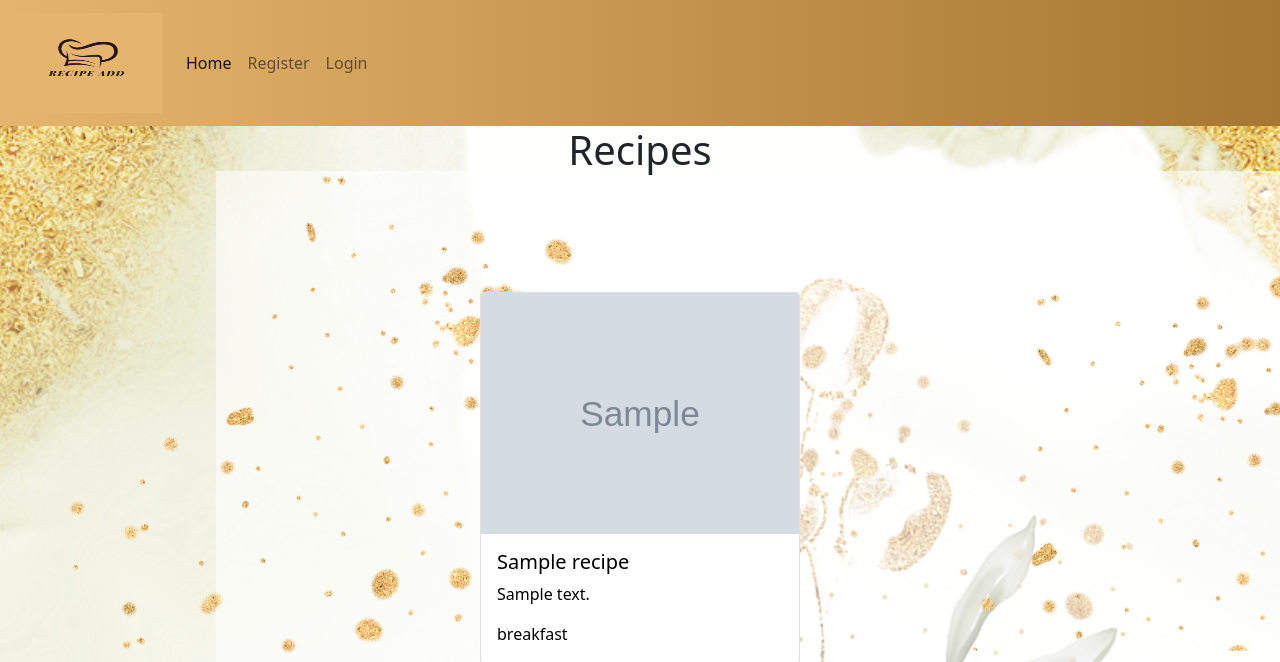
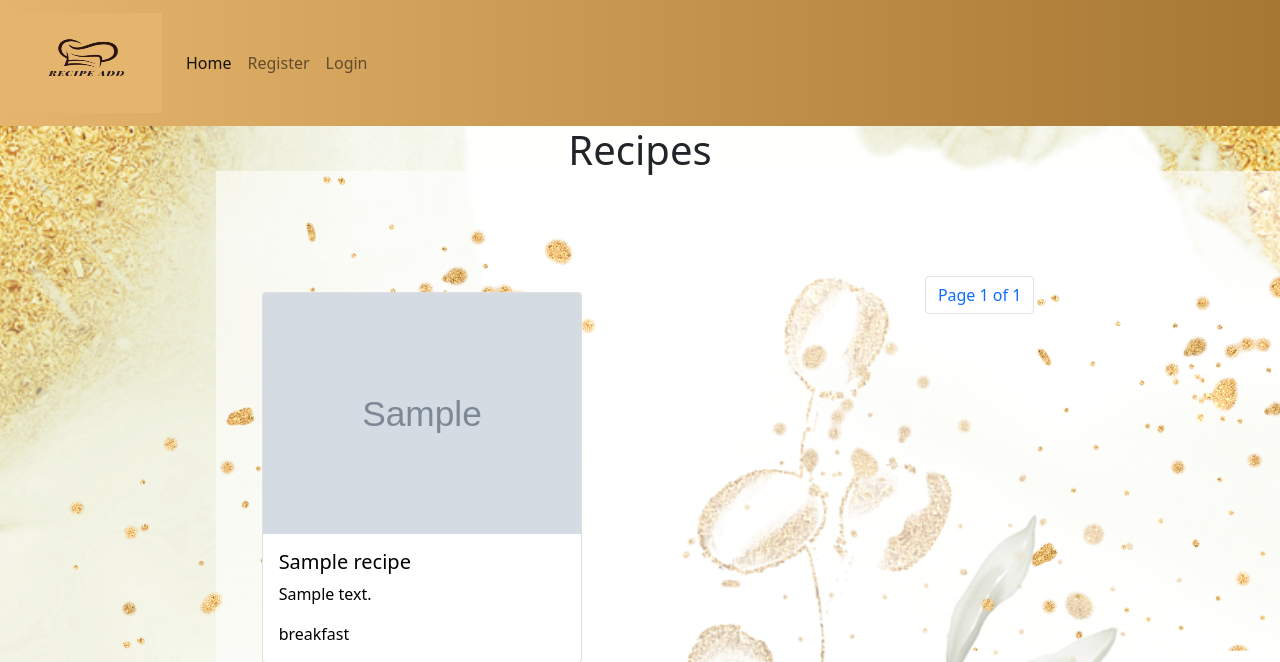
Before and after one commit to Aliona83/project4--test, a Django app: template add_recipe/templates/add_recipe/all_recipes.html in a window 1280 px wide. Shown: the top 662 px of the page. Run offline with Django 3.2, Linux system fonts and the light colour scheme; tables that the repository leaves empty hold one stand-in row (values such as "Sample post"); the template is opened without the code that fills it: values that come from a table or form of the project are taken from there, most other values are stand-ins (such as "Sample title", 1, 10 or a date in 2020); grey boxes marked "Sample" are stand-in pictures; parts of the project's set-up code (start-up, migrations or seed data) failed here and were passed over; some libraries are stand-ins or nearby versions.

Commit message:
Add changes for pagination

```diff
--- a/add_recipe/templates/add_recipe/all_recipes.html
+++ b/add_recipe/templates/add_recipe/all_recipes.html
@@ -18,24 +18,26 @@
     </a>
     {% endfor%}
 
-</div>
 
-{% endblock%}
 
-<br>
-<div>
-  Page {{ page_obj.number }}  of {{ page_obj.paginator.num_pages }}
-</div>
+<nav aria-label="Page navigation example">
+  <ul class="pagination text-center">
 
-<ul style="margin-left: 10px;" class="pagination">
-  {% if page_obj.has_previous %}
-  <li><a href="?page=1">&laquo; first</a></li>
-  <li><a href="?page={{ page_obj.previous_page_number}}">previous</a></li>
+
+{% if recipe.has_previous %}
+    <li class="page-item"><a class="page-link" href="?page=1">&laquo First</a></li>
+    <li class="page-item"><a class="page-link" href="?page={{ all_recipes.previous_page_number }}">Previous</a></li>
+
 {% endif %}
 
-  {% if page_obj.has_next %}
-  <li><a href="?page={{ page_obj.next_page_number }}">next</a></li>
-  <li><a href="?page={{ page_obj.paginator.num_pages }}">last</a></li>
+  <li class="page-item"><a href="#" class="page-link"> Page {{ recipe.number }} of {{ recipe.paginator.num_page }}</a></li>
+
+{% if recipe.has_next %}
+      <li class="page-item"><a class="page-link" href="?page={{ all_recipes.next_page_number }}">Next</a></li>
+      <li class="page-item"><a class="page-link" href="?page=1">Last &raquo</a></li>
 {% endif %}
 
 </ul>
+</nav>
+
+{% endblock%}
```
Lines whose indentation alone changed are shown as unchanged.
